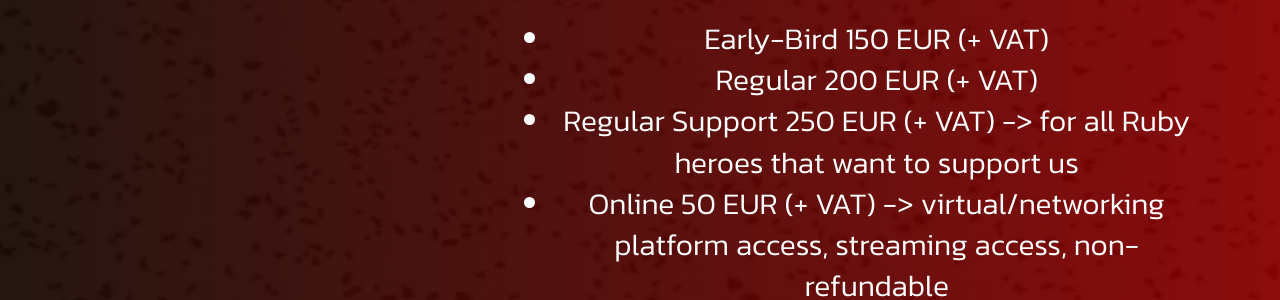
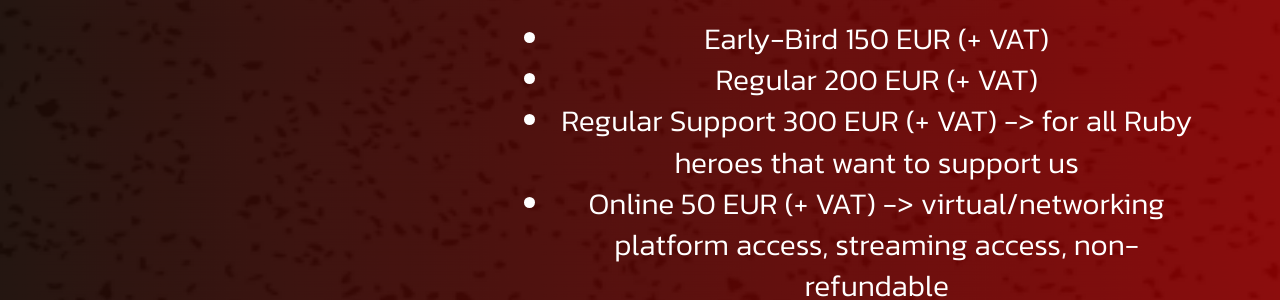
Before and after one commit to euruko/2024.euruko.org, a Jekyll site: the page built from _posts/2023-12-28-timeline-and-info.md, in a window 1280 px wide and 900 px high, scrolled down 1435 px. Shown: the part 162-462 px from the top of the window. Built offline with Jekyll 4.4.1, drawn with Linux system fonts in a browser that asks for light colours; comment, search, counter and statistics services are not loaded.

Commit message:
support price

```diff
--- a/_posts/2023-12-28-timeline-and-info.md
+++ b/_posts/2023-12-28-timeline-and-info.md
@@ -21,7 +21,7 @@
 According to current budget projections, for a five-star congress and thermal spa resort in Bosnia & Herzegovina the tickets will be something like:
 - Early-Bird 150 EUR (+ VAT)
 - Regular 200 EUR (+ VAT)
-- Regular Support 250 EUR (+ VAT) -> for all Ruby heroes that want to support us
+- Regular Support 300 EUR (+ VAT) -> for all Ruby heroes that want to support us
 - Online 50 EUR (+ VAT) -> virtual/networking platform access, streaming access, non-refundable
 
 Since we are not looking to turn a profit on this conference, but rather to simply make a G.O.A.T. EuRuKo experience and cover our operational costs, if we get quality support from sponsors and the sponsors cover a good chunk or most of our costs, the tickets will naturally cost less.
```
